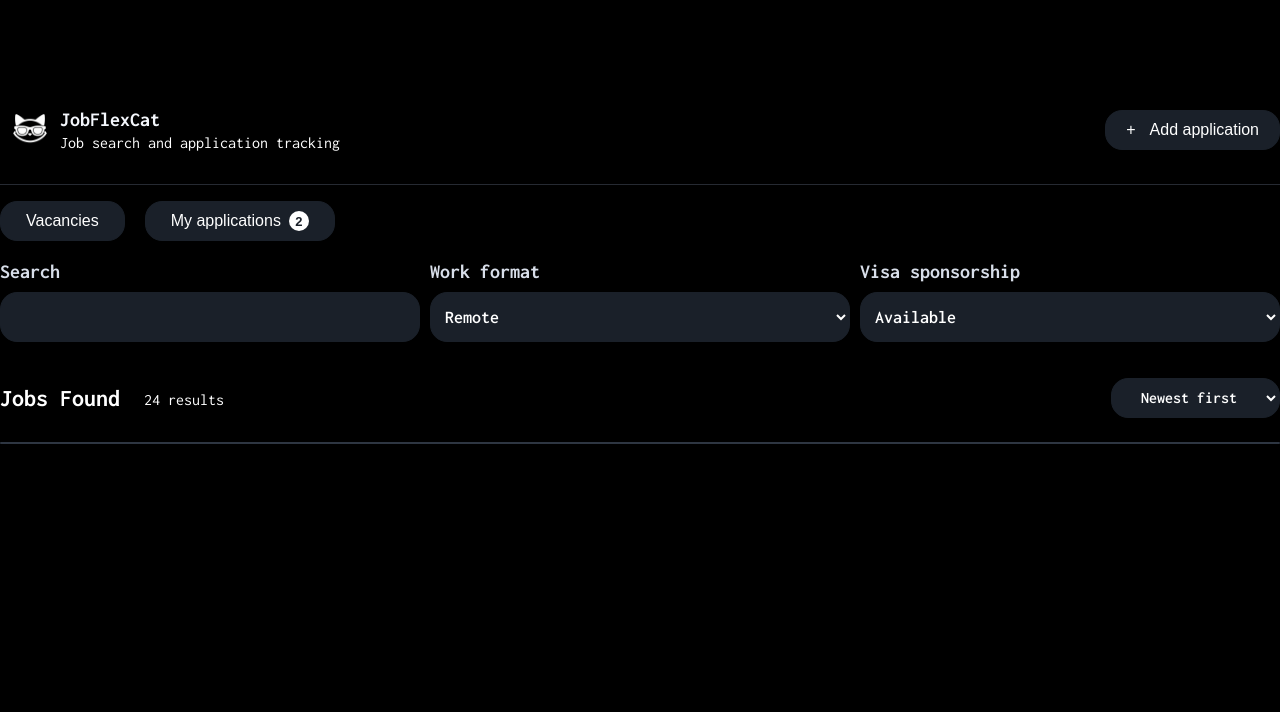
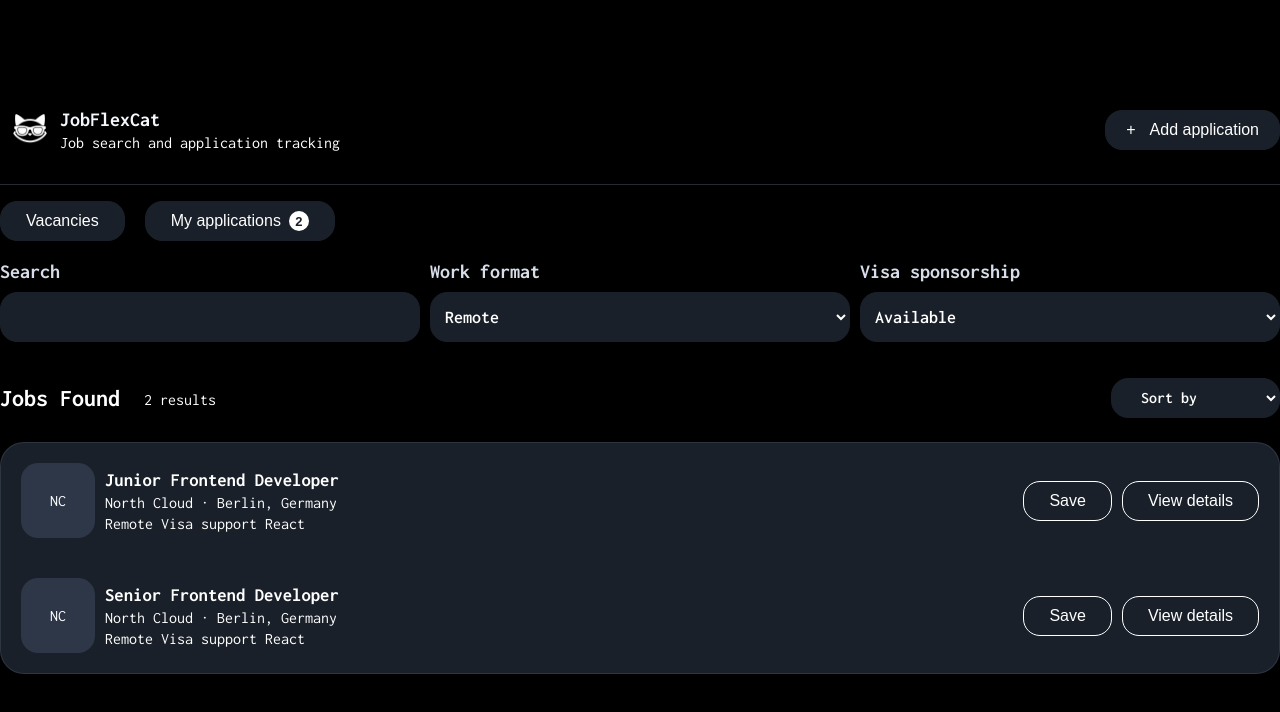
Before and after one commit to FinrichEu/MewRoute, a React (Vite) app: page / in a window 1280 px wide. Shown: the top 712 px of the page. Built offline with nearby package versions, Linux system fonts and the light colour scheme.

Commit message:
Added sorting

```diff
--- a/src/components/JobCard.jsx
+++ b/src/components/JobCard.jsx
@@ -1,19 +1,19 @@
 import React from 'react'
 
-export default function JobCard({logo, title, company, location, tags}) {
+export default function JobCard({job}) {
     return (
         <article className="job-card">
-            <div className="job-logo">{logo}
+            <div className="job-logo">{job.logo}
             </div>
 
             <div className="job-info">
-                <h3>{title}</h3>
-                <p>{company} · {location}</p>
+                <h3>{job.title}</h3>
+                <p>{job.company} · {job.location}</p>
 
                 <div className="job-tags">
-                    <span> {tags[0]} </span>
-                    <span> {tags[1]} </span>
-                    <span> {tags[2]} </span>
+                    <span> {job.tags[0]} </span>
+                    <span> {job.tags[1]} </span>
+                    <span> {job.tags[2]} </span>
                 </div>
             </div>
 
--- a/src/components/JobList.jsx
+++ b/src/components/JobList.jsx
@@ -1,19 +1,15 @@
 import React from 'react'
 import JobCard from './JobCard.jsx'
 
-export default function JobList() {
-
-  const jobs = [
-    {
-      logo: 'NC',
-      title: 'Junior Frontend Developer',
-      company: 'North Cloud',
-      location: 'Berlin, Germany',
-      tags: ['Remote', 'Visa support', 'React'],
-    }
-  ]
-
+export default function JobList({ jobsarray }) {
   return (
-    <div className="job-list"></div>
+    <div className="job-list">
+      {jobsarray.map((item) => (
+        <JobCard
+          key={item.id}
+          job={item}
+        />
+      ))}
+    </div>
   )
 }
--- a/src/components/JobsFound.jsx
+++ b/src/components/JobsFound.jsx
@@ -1,15 +1,20 @@
 import React from 'react'
 
-export default function JobsFound() {
+export default function JobsFound({ count, sortBy, setSortBy }) {
   return (
     <div className="jobs-block">
       <div className="jobs-header">
         <h2 className="jobs-title">Jobs Found</h2>
-        <span className="jobs-count">24 results</span>
+        <span className="jobs-count">{count} results</span>
       </div>
       <div className="sort-field">
         <label htmlFor="sort-by"></label>
-        <select id="sort-by" defaultValue="newest">
+        <select
+        value={sortBy}
+        onChange={(e) => setSortBy(e.target.value)}
+        id="sort-by"
+        >
+          <option value="default">Sort by</option>
           <option value="newest">Newest first</option>
           <option value="oldest">Oldest first</option>
         </select>
--- a/src/components/JobsPage.jsx
+++ b/src/components/JobsPage.jsx
@@ -1,14 +1,50 @@
 import React from 'react'
+import { useState } from 'react'
 import SearchFilters from './SearchFilters.jsx'
 import JobsFound from './JobsFound.jsx'
 import JobsList from './JobList.jsx'
 
 export default function JobsPage() {
+
+  const [sortBy, setSortBy] = useState("default");
+
+  const jobs = [
+    {
+      id: 1,
+      logo: 'NC',
+      title: 'Junior Frontend Developer',
+      company: 'North Cloud',
+      location: 'Berlin, Germany',
+      tags: ['Remote', 'Visa support', 'React'],
+      created_at: "1638006745",
+    },
+    {
+      id: 2,
+      logo: 'NC',
+      title: 'Senior Frontend Developer',
+      company: 'North Cloud',
+      location: 'Berlin, Germany',
+      tags: ['Remote', 'Visa support', 'React'],
+      created_at: "1638006747",
+    }
+  ]
+
+  const jobssorted = [...jobs].sort((job1, job2) => {
+    if (sortBy === "newest") {
+      return job2.created_at - job1.created_at;
+    }
+    if (sortBy === 'oldest') {
+      return job1.created_at - job2.created_at;
+    }
+
+    return 0
+  })
+
   return (
     <div className="jobs-page">
       <SearchFilters />
-      <JobsFound />
-      <JobsList />
+      <JobsFound count={jobs.length} sortBy={sortBy} setSortBy={setSortBy} />
+      <JobsList jobsarray={jobssorted} />
     </div>
   )
 }
```
